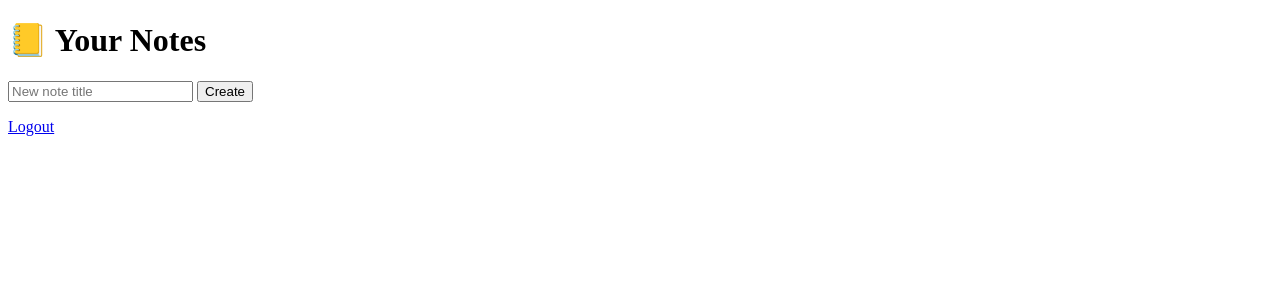
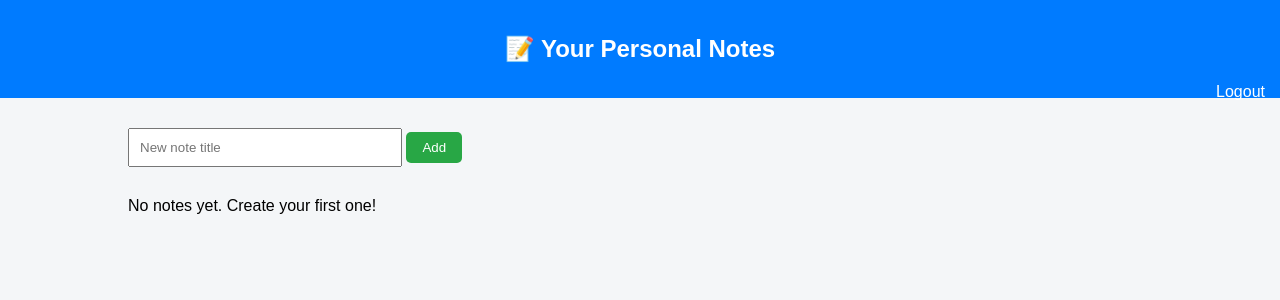
Before and after one commit to baba-babbage/Scribo, a Flask app: page /notes in a window 1280 px wide. Shown: the top 300 px of the page. Run offline with Flask 3, Linux system fonts and the light colour scheme; the visitor is signed in with stand-in values (Sample User, id 1).

Commit message:
Revamp notes.html layout and styling

```diff
--- a/templates/notes.html
+++ b/templates/notes.html
@@ -1,24 +1,42 @@
 <!DOCTYPE html>
-<html>
+<html lang="en">
 <head>
-  <title>SCRIBO | Notes</title>
+    <meta charset="UTF-8">
+    <title>Your Notes</title>
+    <style>
+        body { font-family: Arial; background-color: #f4f6f8; margin: 0; }
+        header { background: #007bff; color: white; padding: 15px; text-align: center; }
+        .container { width: 80%; margin: 30px auto; }
+        .note-card { background: white; padding: 15px; border-radius: 10px; margin-bottom: 15px; box-shadow: 0 2px 8px rgba(0,0,0,0.1); }
+        form { margin-bottom: 30px; }
+        input { padding: 10px; width: 250px; }
+        button { padding: 8px 16px; cursor: pointer; border: none; background: #28a745; color: white; border-radius: 5px; }
+        a { color: #007bff; text-decoration: none; margin-left: 10px; }
+        .logout { float: right; color: #fff; text-decoration: none; }
+    </style>
 </head>
 <body>
-  <h1>📒 Your Notes</h1>
-  <form method="POST">
-    <input type="text" name="title" placeholder="New note title" required>
-    <button type="submit">Create</button>
-  </form>
+    <header>
+        <h2>📝 Your Personal Notes</h2>
+        <a class="logout" href="/logout">Logout</a>
+    </header>
+    <div class="container">
+        <form method="POST">
+            <input type="text" name="title" placeholder="New note title" required>
+            <button type="submit">Add</button>
+        </form>
 
-  <ul>
-    {% for note in notes %}
-      <li>
-        <a href="/note/{{ note.id }}">{{ note.title }}</a>
-        <a href="/delete/{{ note.id }}">🗑️</a>
-      </li>
-    {% endfor %}
-  </ul>
-
-  <a href="/logout">Logout</a>
+        {% if notes %}
+            {% for note in notes %}
+                <div class="note-card">
+                    <h3>{{ note.title }}</h3>
+                    <p><a href="/note/{{ note.id }}">Edit</a> | <a href="/delete/{{ note.id }}">Delete</a></p>
+                    <small>{{ note.timestamp.strftime('%Y-%m-%d %H:%M') }}</small>
+                </div>
+            {% endfor %}
+        {% else %}
+            <p>No notes yet. Create your first one!</p>
+        {% endif %}
+    </div>
 </body>
 </html>
```
